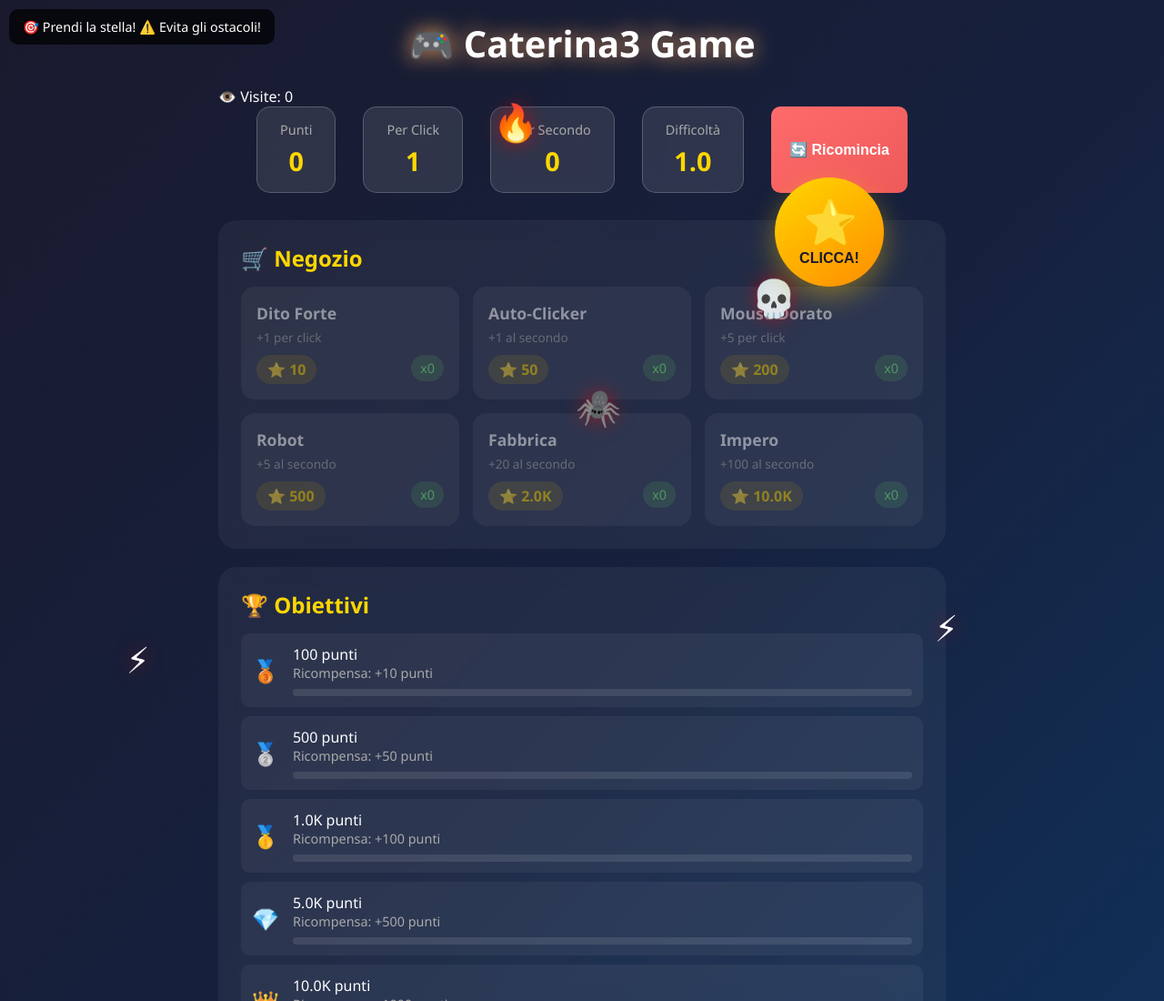
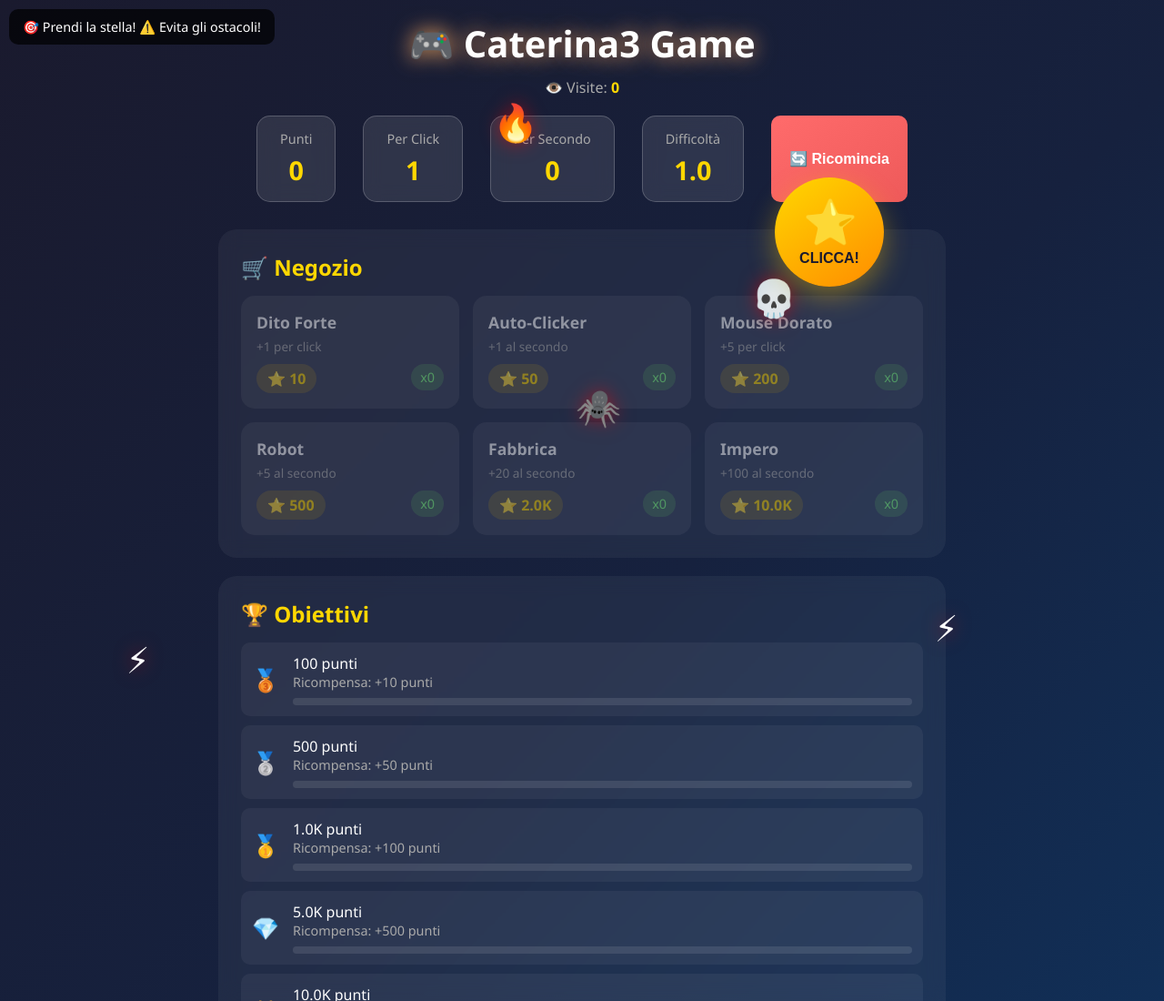
Before and after one commit to Cate159/syte, a website: page index.html in a window 1280 px wide. Shown: the top 1100 px of the page at 91% size. Drawn offline with Linux system fonts and the light colour scheme; no server answers.

Commit message:
Auto update

```diff
--- a/style.css
+++ b/style.css
@@ -20,9 +20,21 @@ body {
 h1 {
     text-align: center;
     font-size: 2.5rem;
-    margin-bottom: 20px;
+    margin-bottom: 10px;
     text-shadow: 0 0 20px rgba(255, 200, 100, 0.5);
     animation: glow 2s ease-in-out infinite alternate;
+}
+
+.visit-counter {
+    text-align: center;
+    font-size: 1rem;
+    color: #aaa;
+    margin-bottom: 20px;
+}
+
+.visit-counter span {
+    color: #ffd700;
+    font-weight: bold;
 }
 
 @keyframes glow {
```
